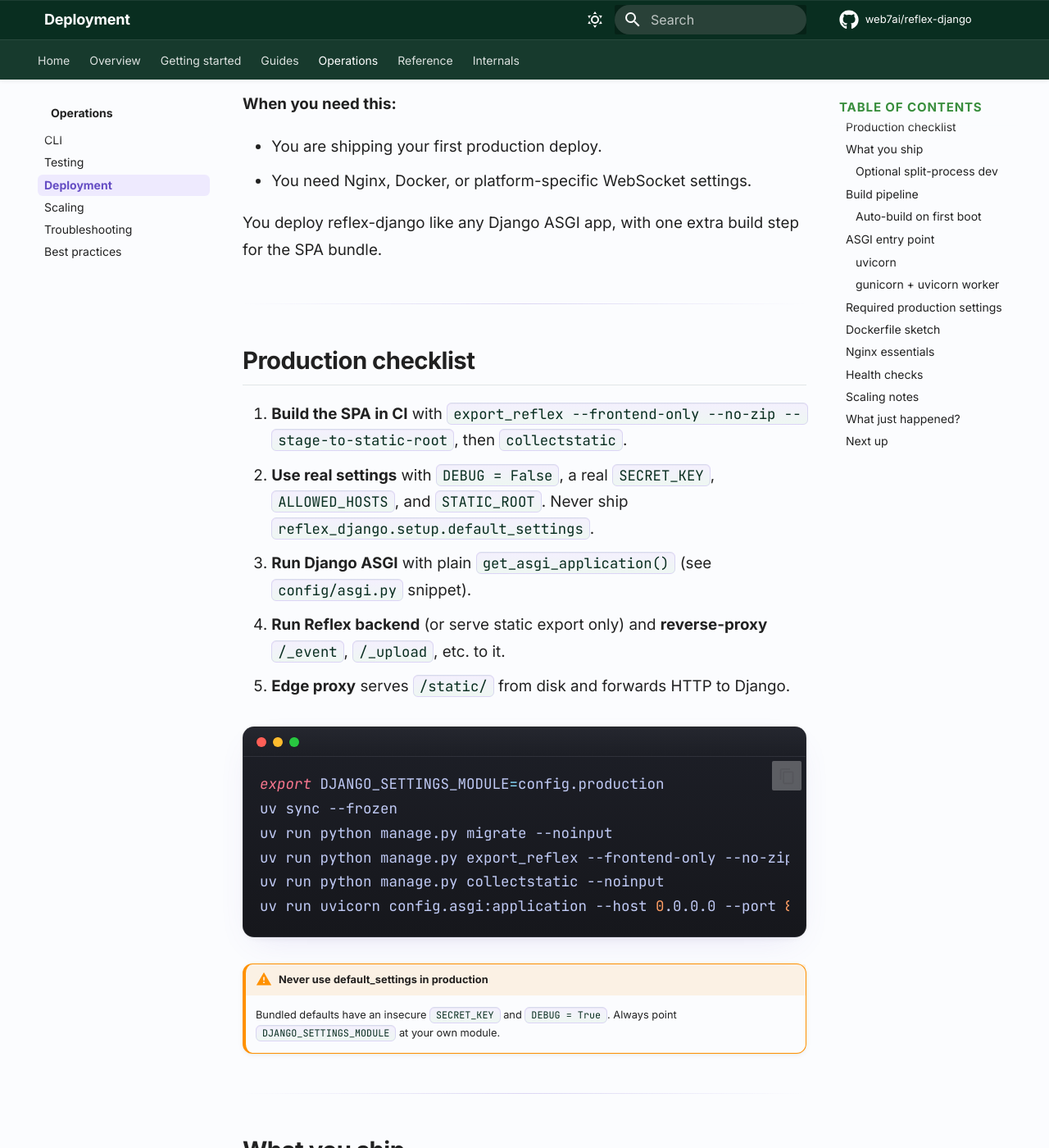
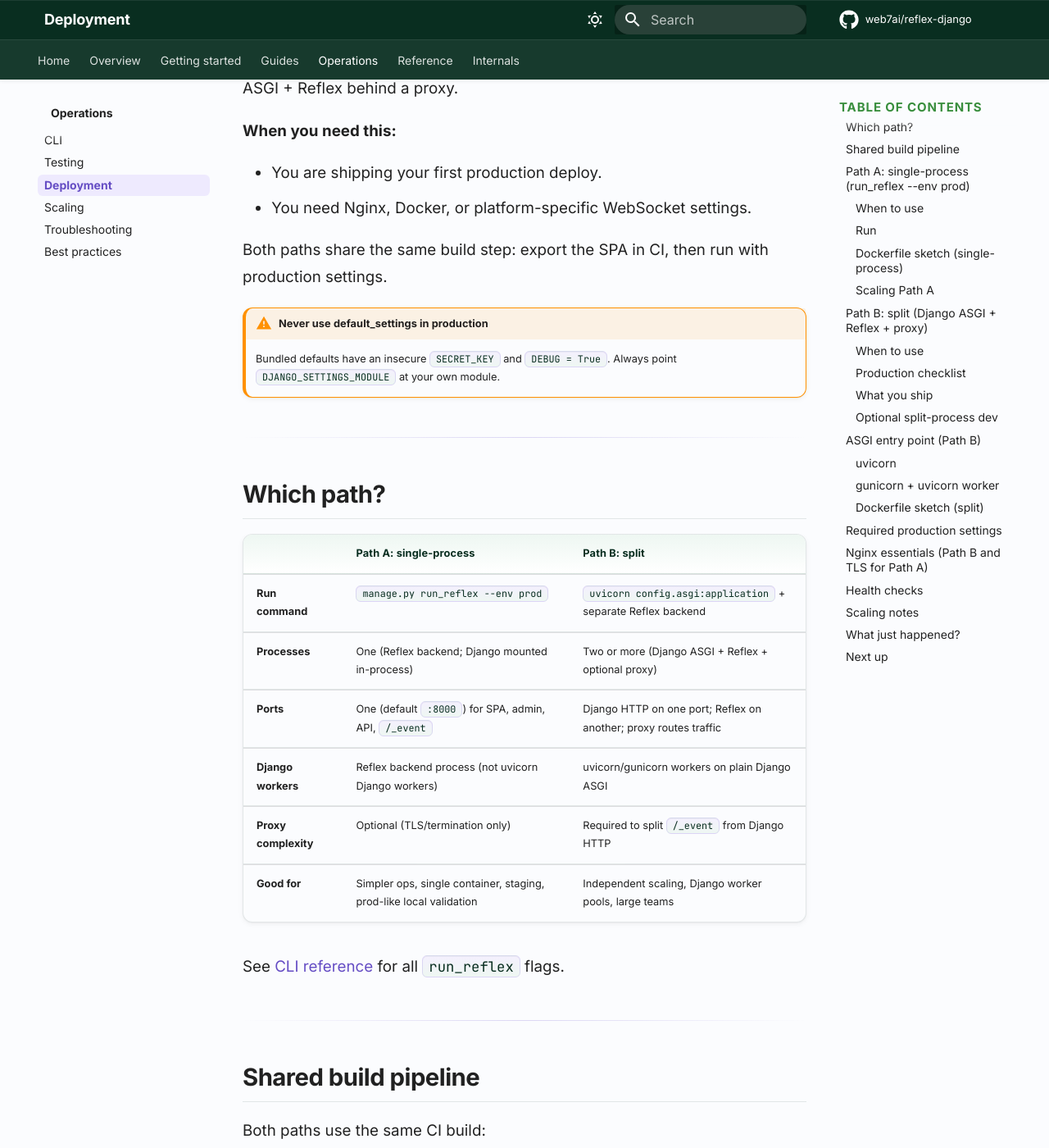
Before and after one commit to web7ai/reflex-django, an MkDocs documentation site: the page built from docs/operations/deployment.md, in a window 1280 px wide and 1400 px high, scrolled down 237 px. Shown: the whole window at 82% size. Built offline with MkDocs 1.6.1 and Material for MkDocs 9.7.7, drawn with Linux system fonts in a browser that asks for light colours; comment, search, counter and statistics services are not loaded; some of the changed text lies outside the part shown.

Commit message:
docs: update local development and deployment documentation to clarify production setup options, including single-process and split-process configurations; enhance troubleshooting guidance and refine CLI usage instructions for improved clarity

````diff
--- a/docs/internals/routing.md
+++ b/docs/internals/routing.md
@@ -67,8 +67,9 @@ If admin returns 404:
 
 ## Production
 
-- **Django process:** admin, API, static, compiled SPA from disk.
-- **Reflex process:** WebSocket/event channel (or skip if serving static export only).
-- **Edge proxy:** route `/_event` and friends to Reflex; route everything else to Django.
+Two deployment layouts:
+
+- **Single-process:** `python manage.py run_reflex --env prod`: one Reflex backend on one port; Django admin/API mounted in-process; SPA and `/_event` on the same port.
+- **Split:** Django ASGI for HTTP; separate Reflex backend; edge proxy routes `/_event` and friends to Reflex.
 
 See [Deployment](../operations/deployment.md) and [Local development](../getting-started/local_development.md).
--- a/docs/operations/best_practices.md
+++ b/docs/operations/best_practices.md
@@ -104,6 +104,8 @@ These are defaults that work well for most projects, not hard rules.
 
 **`run_reflex --from-build --skip-rebuild`** when you only touch Django models or admin.
 
+**`run_reflex --env prod --skip-rebuild`** to validate the production bundle locally before ship (browse `:8000`). See [Deployment](deployment.md).
+
 **Keep `.web/` and `.reflex/` in `.gitignore`.**
 
 ---
--- a/docs/operations/cli.md
+++ b/docs/operations/cli.md
@@ -47,8 +47,8 @@ Open **`http://localhost:3000/`** for UI work. Admin and API work at **`http://l
 
 For compile dev on one port (no Vite), use **`--env dev`** and browse **`http://localhost:8000/`**. See [Local development](../getting-started/local_development.md).
 
-!!! tip "Production has no Vite"
-    In production you serve the compiled SPA from your ASGI server on one port. See [Deployment](deployment.md).
+!!! tip "Production on one port"
+    For single-process production, use `python manage.py run_reflex --env prod --no-reload --skip-rebuild`. For split Django ASGI + Reflex + proxy, see [Deployment](deployment.md).
 
 ### Flags
 
@@ -88,9 +88,14 @@ python manage.py run_reflex --from-build --frontend-only
 
 # Custom backend port
 python manage.py run_reflex --backend-port 9000
+
+# Production single-process (after CI build)
+python manage.py run_reflex --env prod --no-reload --skip-rebuild
 ```
 
-### Boot order (default Vite mode)
+### Boot order
+
+**Default Vite dev** (`run_reflex` with no `--env` / `--from-build`):
 
 ```text
 1. install_reflex_django_integration()
@@ -100,13 +105,29 @@ python manage.py run_reflex --backend-port 9000
 5. Page edits hot-reload via Vite; backend reload on Python changes
 ```
 
-With `--from-build` or `--env dev`:
+**Compile-from-disk dev** (`--env dev` or `--from-build`):
 
 ```text
 1. install_reflex_django_integration()
 2. export_reflex --frontend-only --no-zip --stage-to-static-root (unless --skip-rebuild)
-3. uvicorn on :8000
-4. watchfiles: on .py change, stop uvicorn, re-export, restart
+3. reflex run on :8000 (single port; Django mounted in-process)
+4. watchfiles: on .py change, re-export (unless --skip-rebuild) and restart
+```
+
+**Production single-process** (`--env prod`):
+
+```text
+1. install_reflex_django_integration()
+2. export_reflex (unless --skip-rebuild); sets REFLEX_DJANGO_DEBUG=0
+3. reflex run --env prod on :8000 (single port; SPA + /_event + Django admin/API)
+4. Use --no-reload in production; pre-build SPA in CI with --skip-rebuild
+```
+
+**Plain Django only** (`--backend-only`):
+
+```text
+1. configure_django()
+2. uvicorn/hypercorn/granian on ASGI_APPLICATION (no Reflex WebSocket /_event)
 ```
 
 ### Common warnings
@@ -117,7 +138,7 @@ Set `export DJANGO_SETTINGS_MODULE=config.settings`. Auto-discovery via `manage.
 
 **"Could not find compiled SPA"**
 
-You may be using `runserver` instead of `run_reflex`, or Vite did not start. Use `python manage.py run_reflex` and open `:3000` (or `:8000` with `--env dev`). See [Troubleshooting](troubleshooting.md).
+You may be using `runserver` instead of `run_reflex`, or Vite did not start. Use `python manage.py run_reflex` and open `:3000` (or `:8000` with `--env dev`, `--from-build`, or `--env prod`). See [Troubleshooting](troubleshooting.md).
 
 **"Port 3000 is already in use"**
 
@@ -166,7 +187,9 @@ python manage.py collectstatic --noinput
 3. **Other Python** (states, models, settings): uvicorn restarts the backend.
 4. Migrations, tests, and `.web/` are ignored.
 
-**`--from-build` or `--env dev`:** full restart loop (stop uvicorn, re-export unless `--skip-rebuild`, start fresh uvicorn).
+**`--from-build` or `--env dev`:** full restart loop (re-export unless `--skip-rebuild`, restart Reflex backend on `:8000`).
+
+**`--env prod`:** same single-port Reflex backend as `--from-build`, with `REFLEX_ENV=prod`. Use `--no-reload --skip-rebuild` in production. See [Deployment](deployment.md).
 
 ---
 
--- a/docs/operations/deployment.md
+++ b/docs/operations/deployment.md
@@ -1,23 +1,44 @@
 # Deployment
 
-**What you will learn:** How to build, configure, and serve a reflex-django app in production with Django ASGI, a Reflex backend, and a reverse proxy.
+**What you will learn:** How to build, configure, and serve a reflex-django app in production: either as a single Reflex backend process or as split Django ASGI + Reflex behind a proxy.
 
 **When you need this:**
 
 - You are shipping your first production deploy.
 - You need Nginx, Docker, or platform-specific WebSocket settings.
 
-You deploy reflex-django like any Django ASGI app, with one extra build step for the SPA bundle.
+Both paths share the same build step: export the SPA in CI, then run with production settings.
+
+!!! warning "Never use default_settings in production"
+    Bundled defaults have an insecure `SECRET_KEY` and `DEBUG = True`. Always point `DJANGO_SETTINGS_MODULE` at your own module.
 
 ---
 
-## Production checklist
+## Which path?
 
-1. **Build the SPA in CI** with `export_reflex --frontend-only --no-zip --stage-to-static-root`, then `collectstatic`.
-2. **Use real settings** with `DEBUG = False`, a real `SECRET_KEY`, `ALLOWED_HOSTS`, and `STATIC_ROOT`. Never ship `reflex_django.setup.default_settings`.
-3. **Run Django ASGI** with plain `get_asgi_application()` (see `config/asgi.py` snippet).
-4. **Run Reflex backend** (or serve static export only) and **reverse-proxy** `/_event`, `/_upload`, etc. to it.
-5. **Edge proxy** serves `/static/` from disk and forwards HTTP to Django.
+| | **Path A: single-process** | **Path B: split** |
+|:---|:---|:---|
+| **Run command** | `manage.py run_reflex --env prod` | `uvicorn config.asgi:application` + separate Reflex backend |
+| **Processes** | One (Reflex backend; Django mounted in-process) | Two or more (Django ASGI + Reflex + optional proxy) |
+| **Ports** | One (default `:8000`) for SPA, admin, API, `/_event` | Django HTTP on one port; Reflex on another; proxy routes traffic |
+| **Django workers** | Reflex backend process (not uvicorn Django workers) | uvicorn/gunicorn workers on plain Django ASGI |
+| **Proxy complexity** | Optional (TLS/termination only) | Required to split `/_event` from Django HTTP |
+| **Good for** | Simpler ops, single container, staging, prod-like local validation | Independent scaling, Django worker pools, large teams |
+
+See [CLI reference](cli.md) for all `run_reflex` flags.
+
+---
+
+## Shared build pipeline
+
+Both paths use the same CI build:
+
+| Step | Effect |
+|:---|:---|
+| `uv sync --frozen` | Install Python deps. |
+| `migrate` | Apply Django migrations. |
+| `export_reflex` | Build SPA into `STATIC_ROOT/_reflex/`. |
+| `collectstatic` | Gather admin static + SPA assets. |
 
 ```bash
 export DJANGO_SETTINGS_MODULE=config.production
@@ -25,15 +46,101 @@ uv sync --frozen
 uv run python manage.py migrate --noinput
 uv run python manage.py export_reflex --frontend-only --no-zip --stage-to-static-root
 uv run python manage.py collectstatic --noinput
-uv run uvicorn config.asgi:application --host 0.0.0.0 --port 8000 --workers 4
 ```
 
-!!! warning "Never use default_settings in production"
-    Bundled defaults have an insecure `SECRET_KEY` and `DEBUG = True`. Always point `DJANGO_SETTINGS_MODULE` at your own module.
+Pre-build in CI. Do not rely on runtime auto-export in production:
+
+```bash
+REFLEX_DJANGO_AUTO_EXPORT_ON_START=0
+```
 
 ---
 
-## What you ship
+## Path A: single-process (`run_reflex --env prod`)
+
+Run the Reflex backend on **one port** with Django admin/API mounted in-process (same routing model as dev, without Vite). SPA, `/_event`, admin, and API all hit the same process.
+
+### When to use
+
+- Simpler deployments (single container, staging, small production)
+- Prod-like local validation before ship
+- You want the same in-process Django dispatch as `run_reflex` dev, without maintaining a split proxy layout
+
+### Run
+
+After the shared build pipeline:
+
+```bash
+export DJANGO_SETTINGS_MODULE=config.production
+uv run python manage.py run_reflex --env prod --no-reload --skip-rebuild
+```
+
+Browse **`http://localhost:8000/`** (or your configured `backend_port`) for everything: SPA, admin, API, and WebSocket events.
+
+| Flag | Why in production |
+|:---|:---|
+| `--env prod` | Serves compiled bundle from disk; sets `REFLEX_ENV=prod`; single port |
+| `--no-reload` | Disables file watching |
+| `--skip-rebuild` | Uses SPA built in CI; no export at container boot |
+
+`run_reflex --env prod` also sets `REFLEX_DJANGO_DEBUG=0`. If your settings derive `DEBUG` from that env var, ensure production settings still set `DEBUG = False` explicitly.
+
+### Dockerfile sketch (single-process)
+
+```dockerfile
+FROM python:3.12-slim
+ENV PYTHONDONTWRITEBYTECODE=1 PYTHONUNBUFFERED=1 \
+    DJANGO_SETTINGS_MODULE=config.production \
+    REFLEX_DJANGO_AUTO_EXPORT_ON_START=0
+COPY --from=ghcr.io/astral-sh/uv:latest /uv /usr/local/bin/uv
+WORKDIR /app
+COPY pyproject.toml uv.lock ./
+RUN uv sync --frozen --no-dev
+COPY . .
+RUN uv run python manage.py export_reflex \
+        --frontend-only --no-zip --stage-to-static-root \
+    && uv run python manage.py collectstatic --noinput
+EXPOSE 8000
+CMD ["uv", "run", "python", "manage.py", "run_reflex",
+     "--env", "prod", "--no-reload", "--skip-rebuild",
+     "--backend-host", "0.0.0.0", "--backend-port", "8000"]
+```
+
+Run `migrate` as a deploy hook, not inside every container boot.
+
+### Scaling Path A
+
+- Default Reflex state is in-memory per process.
+- Multi-replica deployments need **Redis** (`REFLEX_DJANGO_RX_CONFIG["redis_url"]`) and **sticky sessions** at the load balancer.
+- See [Scaling and performance](scaling.md).
+
+---
+
+## Path B: split (Django ASGI + Reflex + proxy)
+
+Run plain Django ASGI for HTTP (admin, API, static, SPA shell) and a **separate** Reflex backend for `/_event`, `/_upload`, and related paths. Put an edge proxy in front.
+
+### When to use
+
+- Django **uvicorn/gunicorn worker pools** on plain `get_asgi_application()`
+- **Independent scaling** of Django HTTP and Reflex WebSocket traffic
+- Reference layout: [docker-compose.scaling.yml](../examples/docker-compose.scaling.yml)
+
+### Production checklist
+
+1. **Build the SPA in CI** (shared pipeline above).
+2. **Use real settings** with `DEBUG = False`, a real `SECRET_KEY`, `ALLOWED_HOSTS`, and `STATIC_ROOT`.
+3. **Run Django ASGI** with plain `get_asgi_application()` (see `config/asgi.py` snippet).
+4. **Run Reflex backend** separately and **reverse-proxy** `/_event`, `/_upload`, etc. to it.
+5. **Edge proxy** serves `/static/` from disk and forwards HTTP to Django.
+
+```bash
+export DJANGO_SETTINGS_MODULE=config.production
+uv run uvicorn config.asgi:application --host 0.0.0.0 --port 8000 --workers 4
+# Reflex backend on another port (see docker-compose.scaling.yml)
+```
+
+### What you ship
 
 ```text
 your-project/
@@ -51,30 +158,11 @@ ASGI runs `config.asgi:application` (plain Django). The proxy serves `/static/`
 
 ### Optional split-process dev
 
-Set `RXDJANGO_PROXY_SERVER` when Django runs on `runserver` and Reflex runs via `run_reflex`. This is a **dev-only** layout; production still uses Django ASGI plus a separate Reflex backend behind your edge proxy. See [Routing](../internals/routing.md).
+Set `RXDJANGO_PROXY_SERVER` when Django runs on `runserver` and Reflex runs via `run_reflex`. This is a **dev-only** layout. See [Routing](../internals/routing.md).
 
 ---
 
-## Build pipeline
-
-| Step | Effect |
-|:---|:---|
-| `uv sync --frozen` | Install Python deps. |
-| `migrate` | Apply Django migrations. |
-| `export_reflex` | Build SPA into `STATIC_ROOT/_reflex/`. |
-| `collectstatic` | Gather admin static + SPA assets. |
-
-### Auto-build on first boot
-
-Pre-build in CI. Do not rely on runtime auto-export in production:
-
-```bash
-REFLEX_DJANGO_AUTO_EXPORT_ON_START=0
-```
-
----
-
-## ASGI entry point
+## ASGI entry point (Path B)
 
 --8<-- "snippets/minimal_asgi.py"
 
@@ -85,7 +173,7 @@ uv run uvicorn config.asgi:application \
     --host 0.0.0.0 --port 8000 --workers 4
 ```
 
-Run your Reflex backend separately (or serve static export only) and configure the edge proxy to forward `/_event`, `/_upload`, etc.
+Run your Reflex backend separately and configure the edge proxy to forward `/_event`, `/_upload`, etc.
 
 ### gunicorn + uvicorn worker
 
@@ -95,27 +183,7 @@ uv run gunicorn config.asgi:application \
     --bind 0.0.0.0:8000
 ```
 
----
-
-## Required production settings
-
-```python
-# config/production.py
-from .settings import *
-
-DEBUG = False
-ALLOWED_HOSTS = ["yourdomain.com"]
-SECRET_KEY = os.environ["DJANGO_SECRET_KEY"]
-CSRF_TRUSTED_ORIGINS = ["https://yourdomain.com"]
-SECURE_PROXY_SSL_HEADER = ("HTTP_X_FORWARDED_PROTO", "https")
-STATIC_ROOT = BASE_DIR / "staticfiles"
-```
-
-With `DEBUG = False`, the dev proxy is off and the SPA serves from disk. You can also set `REFLEX_DJANGO_DEV_PROXY=0` explicitly. See [Settings reference](../reference/settings.md).
-
----
-
-## Dockerfile sketch
+### Dockerfile sketch (split)
 
 ```dockerfile
 FROM python:3.12-slim
@@ -138,11 +206,29 @@ Run `migrate` as a deploy hook, not inside every container boot.
 
 ---
 
-## Nginx essentials
+## Required production settings
 
-Three things matter:
+```python
+# config/production.py
+from .settings import *
 
-- **`/_event` needs WebSocket upgrade headers.**
+DEBUG = False
+ALLOWED_HOSTS = ["yourdomain.com"]
+SECRET_KEY = os.environ["DJANGO_SECRET_KEY"]
+CSRF_TRUSTED_ORIGINS = ["https://yourdomain.com"]
+SECURE_PROXY_SSL_HEADER = ("HTTP_X_FORWARDED_PROTO", "https")
+STATIC_ROOT = BASE_DIR / "staticfiles"
+```
+
+With `DEBUG = False`, the dev proxy is off and the SPA serves from disk. You can also set `REFLEX_DJANGO_DEV_PROXY=0` explicitly. See [Settings reference](../reference/settings.md).
+
+---
+
+## Nginx essentials (Path B and TLS for Path A)
+
+Three things matter when a reverse proxy sits in front:
+
+- **`/_event` needs WebSocket upgrade headers** (Path B; Path A serves `/_event` on the same upstream).
 - **`/static/` and `/media/`** served by Nginx when possible.
 - **`X-Forwarded-Proto`** so Django detects HTTPS.
 
@@ -156,7 +242,7 @@ location /_event {
 }
 ```
 
-Full example blocks and Caddy config are in the repo docs history; see also [Media files](../guides/media.md) for `/media/`.
+For Path A, point the proxy at the single `run_reflex --env prod` port. For Path B, split Django and Reflex upstreams. Full example blocks and Caddy config are in the repo docs history; see also [Media files](../guides/media.md) for `/media/`.
 
 ---
 
@@ -168,9 +254,9 @@ Use `/_health` (or `/ping`). Returns `{"status": "ok"}` without touching the dat
 
 ## Scaling notes
 
-- **Workers:** start with 2 to 4; async handlers benefit from concurrency inside a worker.
+- **Workers (Path B):** start with 2 to 4; async handlers benefit from concurrency inside a worker.
 - **Sticky sessions:** default Reflex state is in-memory per process.
-- **Redis:** required for multi-worker Reflex via `REFLEX_DJANGO_RX_CONFIG["redis_url"]`.
+- **Redis:** required for multi-worker or multi-replica Reflex via `REFLEX_DJANGO_RX_CONFIG["redis_url"]`.
 - **WebSocket idle timeout:** set proxy timeout to at least 300 seconds.
 - **Event bridge:** opt into `"smart"` mode and `"lean"` preset for large apps  -  see [Scaling and performance](scaling.md).
 
@@ -187,7 +273,7 @@ More: [Troubleshooting](troubleshooting.md), [Scaling and performance](scaling.m
 
 ## What just happened?
 
-You have a production path: export SPA in CI, run Django ASGI, run Reflex backend (or static export), put a proxy in front with WebSocket support on `/_event`.
+You have two production paths: **Path A** (export SPA in CI, then `run_reflex --env prod` on one port) and **Path B** (export SPA in CI, run Django ASGI with worker pools, run Reflex separately, and put a proxy in front with WebSocket support on `/_event`).
 
 ## Next up
 
````
Also changed, not shown: docs/getting-started/local_development.md (+2 -1 lines), docs/reference/faq.md (+6 -2 lines), 4 other files.
